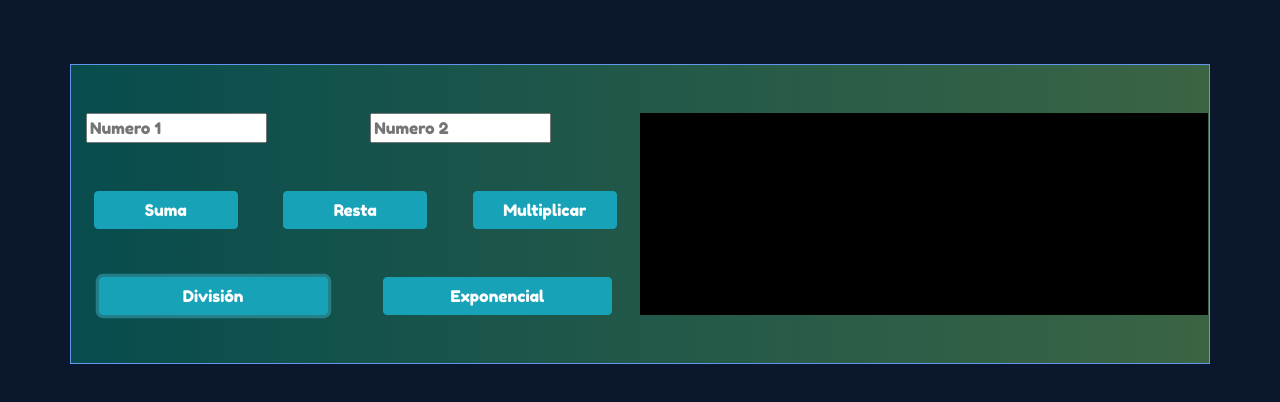
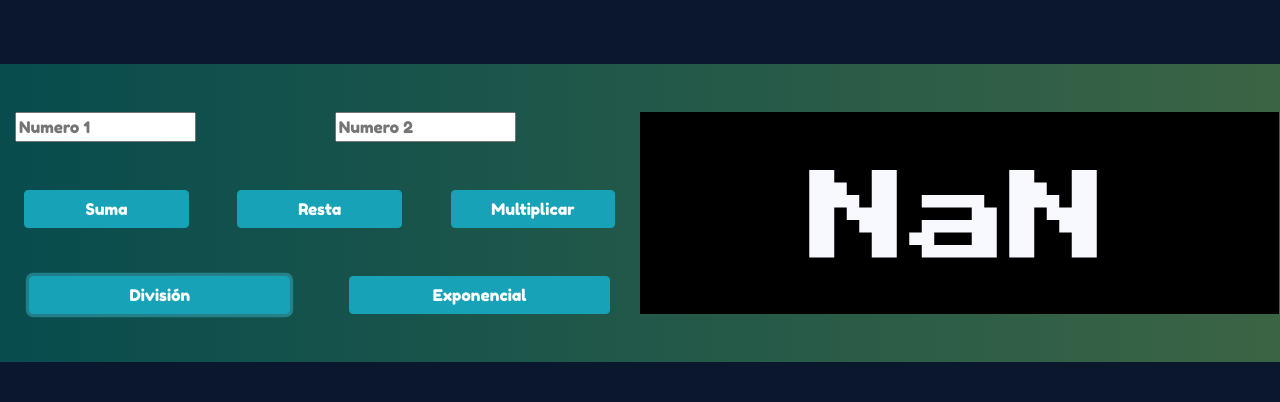
Before and after one commit to Eggward12/Calculadora, a plain HTML site: page index.html in a window 1280 px wide. Both pictures are taken after a click on the button "División". Drawn offline with nearby package versions, Linux system fonts and the light colour scheme.

Commit message:
Add files via upload

```diff
--- a/css/styles.css
+++ b/css/styles.css
@@ -9,9 +9,9 @@ body{
     background-color: #0b172c;
 }
 
-.container{
+.container-fluid{
     background: linear-gradient(to right, #084c4e, #3b6444);
-    border: 1px solid cornflowerblue;
+    /* border: 1px solid cornflowerblue; */
 }
 .resultado{
     background-color: black;
--- a/index.html
+++ b/index.html
@@ -13,7 +13,7 @@
     </head>
 
     <body>
-        <div class="container pt-5 pb-5 pr-3">
+        <div class="container-fluid pt-5 pb-5 pr-3">
             <div class="row">
 
                 <div class="col-6">
--- a/js/index.js
+++ b/js/index.js
@@ -33,7 +33,7 @@ $(".divi").click(function(){
     let numero_1 = parseInt($(".numero1").val());
     let numero_2 = parseInt($(".numero2").val());
     let resul = numero_1/numero_2;
-    $(".resul").html(resul);
+    $(".resul").html(resul.toFixed(2));
 })
 
 $(".exp").click(function(){
```
